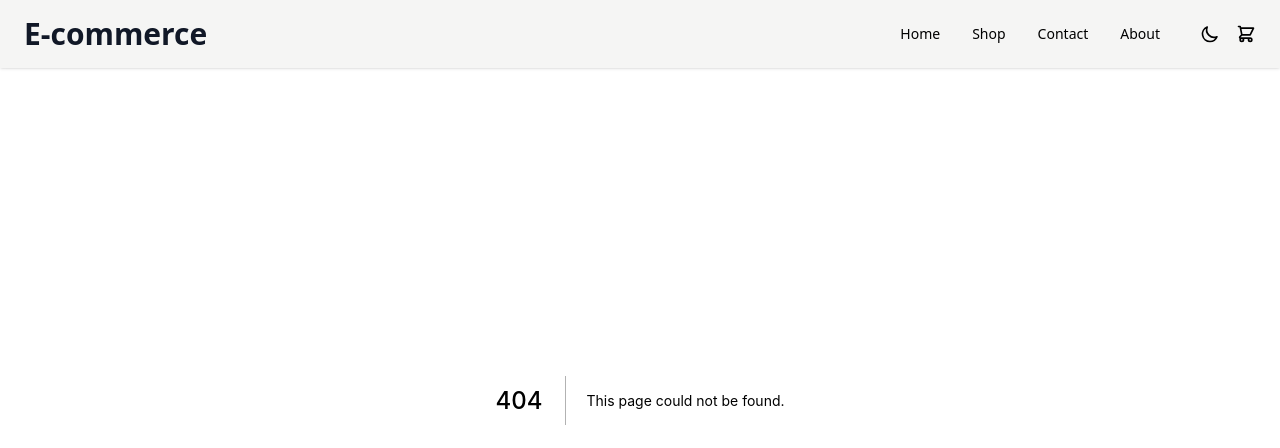
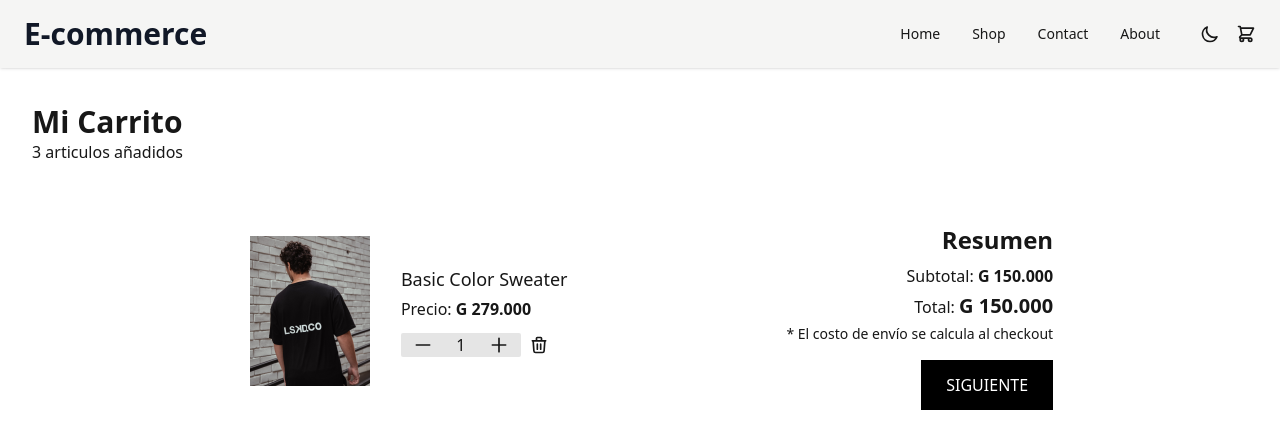
Before and after one commit to frederick-gomez/ecommerce, a Next.js app: page /cart in a window 1280 px wide. Before the commit this address had no page. Shown: the top 448 px of the page. Built offline with nearby package versions, Linux system fonts and the light colour scheme; a web font is replaced by a local one.

Commit message:
Added cart page

```diff
--- /dev/null
+++ b/src/components/Cart/CartItem.tsx
@@ -0,0 +1,58 @@
+import React, { useRef, useState, ChangeEvent } from 'react';
+import Image from 'next/image';
+import Men1 from '../../public/men-3.jpg';
+import MinusSVG from '../icons/MinusSVG';
+import PlusSVG from '../icons/PlusSVG';
+import TrashSVG from '../icons/TrashSVG';
+
+type Props = {};
+
+const CartItem = (props: Props) => {
+	const inputRef = useRef<HTMLInputElement>(null);
+	const [quantity, setQuantity] = useState(1);
+
+	const addOne = () => setQuantity((prevState) => prevState + 1);
+	const substractOne = () => {
+		if (quantity === 1) return;
+		setQuantity((prevState) => prevState - 1);
+	};
+	const inputChangeHandler = (e: ChangeEvent<HTMLInputElement>) => setQuantity(+e.target.value);
+
+	const addToCartHandler = () => {};
+
+	return (
+		<div className='p-2  mb-4 flex'>
+			<div className='relative h-[150px] w-[150px]'>
+				<Image src={Men1} layout='fill' objectFit='contain' />
+			</div>
+			<div className='ml-4 flex flex-col justify-center'>
+				<h1 className='md:text-lg'>Basic Color Sweater</h1>
+				<p className='py-1'>
+					Precio: <span className='font-semibold'>G 279.000</span>
+				</p>
+				<div className='flex mt-2'>
+					<div className='flex content-center justify-center relative min-w-[120px] bg-neutral-200 dark:bg-neutral-800 self-stretch px-2 mr-2 rounded-sm'>
+						<button className='absolute left-0 h-full pl-3' onClick={substractOne}>
+							<MinusSVG />
+						</button>
+						<input
+							ref={inputRef}
+							value={quantity}
+							onChange={inputChangeHandler}
+							type='number'
+							className='w-16 bg-neutral-200 dark:bg-neutral-800 text-center'
+						/>
+						<button className='absolute right-0 h-full pr-3' onClick={addOne}>
+							<PlusSVG />
+						</button>
+					</div>
+					<button className='hover:text-red-500 duration-200 transition-all'>
+						<TrashSVG />
+					</button>
+				</div>
+			</div>
+		</div>
+	);
+};
+
+export default CartItem;
--- a/src/components/Nav/Menu.tsx
+++ b/src/components/Nav/Menu.tsx
@@ -1,3 +1,4 @@
+import Link from 'next/link';
 import React from 'react';
 import CartSVG from '../icons/CartSVG';
 import DarkModeToggle from './DarkModeToggle';
@@ -10,9 +11,9 @@ const Menu = ({ isOpen }: Props) => {
 	return (
 		<div className={`items-center mt-3 md:mt-0 md:flex ${isOpen ? '' : 'hidden'}`}>
 			<div className='flex flex-col md:flex-row md:mx-6'>
-				<a className='text-center my-1 text-sm font-medium md:mx-4 md:my-0 hover-link' href='#'>
-					Home
-				</a>
+				<Link href='/'>
+					<a className='text-center my-1 text-sm font-medium md:mx-4 md:my-0 hover-link'>Home</a>
+				</Link>
 				<a className='text-center my-1 text-sm font-medium md:mx-4 md:my-0 hover-link' href='#'>
 					Shop
 				</a>
@@ -29,9 +30,11 @@ const Menu = ({ isOpen }: Props) => {
 
 				{/* Cart button */}
 				<div className='flex  justify-center md:block md:ml-2'>
-					<a className='flex content-center hover-link transform' href='#'>
-						<CartSVG />
-					</a>
+					<Link href='/cart'>
+						<a className='flex content-center hover-link transform' href='#'>
+							<CartSVG />
+						</a>
+					</Link>
 				</div>
 			</div>
 		</div>
--- /dev/null
+++ b/src/components/icons/TrashSVG.tsx
@@ -0,0 +1,24 @@
+type Props = {
+	className?: string;
+};
+
+const TrashSVG = ({ className }: Props) => {
+	return (
+		<svg
+			xmlns='http://www.w3.org/2000/svg'
+			className={`h-5 w-5 ${className}`}
+			fill='none'
+			viewBox='0 0 24 24'
+			stroke='currentColor'
+			strokeWidth={2}
+		>
+			<path
+				strokeLinecap='round'
+				strokeLinejoin='round'
+				d='M19 7l-.867 12.142A2 2 0 0116.138 21H7.862a2 2 0 01-1.995-1.858L5 7m5 4v6m4-6v6m1-10V4a1 1 0 00-1-1h-4a1 1 0 00-1 1v3M4 7h16'
+			/>
+		</svg>
+	);
+};
+
+export default TrashSVG;
--- /dev/null
+++ b/src/pages/cart/index.tsx
@@ -0,0 +1,35 @@
+import React from 'react';
+import CartItem from '../../components/Cart/CartItem';
+
+type Props = {};
+
+const Cart = (props: Props) => {
+	return (
+		<div className='pt-16 container mx-auto px-4'>
+			<div className='py-6 md:ml-4 mt-4'>
+				<h1 className='text-3xl font-semibold'>Mi Carrito</h1>
+				<span>3 articulos añadidos</span>
+			</div>
+			<div className='md:flex md:justify-evenly md:items-end'>
+				<div className='py-6 mt-4 '>
+					<CartItem />
+				</div>
+				<div className='text-right pb-6'>
+					<h1 className='text-2xl font-semibold mb-2'>Resumen</h1>
+					<p className=''>
+						Subtotal: <span className='font-semibold'>G 150.000</span>
+					</p>
+					<p className='py-1'>
+						Total: <span className='text-xl font-semibold'>G 150.000</span>
+					</p>
+					<p className='text-sm'>* El costo de envío se calcula al checkout</p>
+					<button className='py-3 px-6 mt-4 bg-black text-white dark:bg-white dark:text-black dark:hover:bg-black dark:hover:text-white hover:bg-white hover:text-black transition-all duration-500 uppercase border dark:border-white border-black'>
+						Siguiente
+					</button>
+				</div>
+			</div>
+		</div>
+	);
+};
+
+export default Cart;
--- a/src/styles/globals.css
+++ b/src/styles/globals.css
@@ -7,8 +7,17 @@ body {
 	@apply text-neutral-900;
 	@apply dark:text-gray-200;
 	@apply dark:bg-black;
-	@apply duration-300;
-	@apply transition-all;
+}
+
+input::-webkit-outer-spin-button,
+input::-webkit-inner-spin-button {
+	-webkit-appearance: none;
+	margin: 0;
+}
+
+/* Firefox */
+input[type='number'] {
+	-moz-appearance: textfield;
 }
 
 .hover-link {
```
